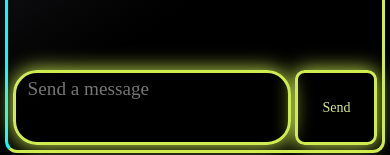
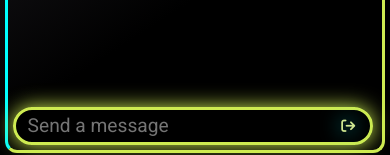
Before and after one commit to viktor-dimitrov/chatgpt-react-trial, a React (Vite) app in the folder vite-project/: page / in a window 390 px wide. Shown: the part 686-841 px from the top of the page. Built offline with nearby package versions, Linux system fonts and the light colour scheme.

Commit message:
change submit input to button with icon in textarea

```diff
--- a/vite-project/index.html
+++ b/vite-project/index.html
@@ -4,7 +4,7 @@
     <meta charset="UTF-8" />
     <link rel="icon" type="image/svg+xml" href="/vite.svg" />
     <meta name="viewport" content="width=device-width, initial-scale=1.0" />
-    <title>Vite + React</title>
+    <title>Burelian Chatbot</title>
   </head>
   <body>
     <div id="root"></div>
--- a/vite-project/src/components/ChatForm/ChatForm.jsx
+++ b/vite-project/src/components/ChatForm/ChatForm.jsx
@@ -41,7 +41,10 @@ export default function ChatForm({ messageHandler }) {
                 onChange={onInputValueChange}
                 onKeyDown={onPressEnterHandler}
             />
-            <input type="submit" value="Send"  />
+
+            <button onClick={() => onSubmitHandler()}><i class="fa-solid fa-arrow-right-from-bracket"></i></button>
+
+
 
         </form>
 
--- a/vite-project/src/components/ChatForm/ChatForm.module.css
+++ b/vite-project/src/components/ChatForm/ChatForm.module.css
@@ -8,45 +8,51 @@ form {
     margin-left: 1rem;
     margin-right: 1rem;
     padding: 0rem 1rem 1rem 1rem;
-    /* background-color: transparent; */
-
     display:flex;
-    justify-content: flex-end;
+    align-items: center;
+    justify-content: center;
     border-left: 3px solid aqua;
     border-right: 3px solid rgb(206, 235, 81);
     border-bottom: 3px solid rgb(206, 235, 81);
     border-bottom-left-radius: 0.5rem;
     border-bottom-right-radius: 0.5rem;
 
-
-
   }
 
   form textarea {
 
-    width:80%;
-    margin-right: 1rem;
+    width:100%;
     resize: none;
+    margin-left: auto;
     font-size: 1.2rem;
     padding-left: 0.5rem;
+    padding-right: 3rem;
     background-color: transparent;
     color: rgb(208, 231, 145);
+
     border: 3px solid rgb(206, 235, 81);
     box-shadow: 0px 0px 20px  rgb(206, 235, 81);
     border-radius: 1rem;
+    position: relative;
+    overflow: hidden;
+
 
 
 
   }
 
-  form input {
+  form button {
     background-color: transparent;
     color: rgb(208, 231, 145);
-    border: 3px solid rgb(206, 235, 81);
-    box-shadow: 0px 0px 20px  rgb(206, 235, 81);
-    padding: 1rem;
-    border-radius: 0.4rem;
+    border: none;
+    margin-right: 1rem;
+    position: absolute;
+    right:1.6rem;
+    text-shadow: 0px 0px 20px aqua;
+
   }
+
+
 
   @media (max-width: 600px) {
 
@@ -59,9 +65,17 @@ form {
     form textarea {
       font-size: 0.8rem;
       margin-right: 0.2rem;
+      padding-right: 2rem;
+    }
 
+    form button {
+      background-color: transparent;
+      color: rgb(208, 231, 145);
+      border: none;
+      margin-right: 1rem;
+      position: absolute;
+      right:0.2rem;
     }
 
 
-
   }
--- a/vite-project/src/components/ChatGpt/ChatGpt.jsx
+++ b/vite-project/src/components/ChatGpt/ChatGpt.jsx
@@ -89,8 +89,6 @@ export default function ChatGpt({ }) {
                         {message.role === "user" && <TimeLine role={message.role} time={message.time} /> }
                     </div>
                 ))}
-
-
             </section>
 
             <ChatForm messageHandler={messageHandler} />
--- a/vite-project/src/components/ChatGpt/ChatGpt.module.css
+++ b/vite-project/src/components/ChatGpt/ChatGpt.module.css
@@ -45,14 +45,12 @@
     position: relative;
     bottom: 5%;
     left:80%;
-
     transform: translate(-50%, -50%);
     z-index: 2;
  }
 
 
   section {
-
     text-shadow: aqua 1px 0 10px;
     display: flex;
     flex-direction: column;
@@ -62,7 +60,6 @@
     border-left: 3px solid aqua;
     border-top: 3px solid aqua;
     border-right: 3px solid rgb(206, 235, 81);
-
     border-top-left-radius: 0.5rem;
     border-top-right-radius: 0.5rem;
     position:relative;
@@ -71,8 +68,6 @@
   section::-webkit-scrollbar{
     display: none;
   }
-
-
 
 
 
--- a/vite-project/src/index.css
+++ b/vite-project/src/index.css
@@ -1,4 +1,5 @@
 @import url('https://fonts.googleapis.com/css2?family=Share+Tech&display=swap');
+@import url('https://fonts.googleapis.com/css2?family=Roboto:ital,wght@0,100;0,300;0,400;0,500;0,700;0,900;1,100;1,300;1,400;1,500;1,700;1,900&family=Share+Tech&display=swap');
 
 
 :root {
@@ -89,7 +90,7 @@ select {
 @media (max-width: 1000px) {
 
   body {
-    font: normal 14px/1.5 'Righteous', serif;
+    font: normal 14px/1.5 'Roboto', serif;
 
   }
 }
--- a/vite-project/src/services/aiService.js
+++ b/vite-project/src/services/aiService.js
@@ -1,8 +1,8 @@
 import { requestFactory } from './requester';
 
-//  const baseUrl = 'http://localhost:3000/ai';
+  const baseUrl = 'http://localhost:3000/ai';
 
-const baseUrl ='https://capricious-diagnostic-crepe.glitch.me/ai';
+ // const baseUrl ='https://capricious-diagnostic-crepe.glitch.me/ai';
 
 
 
```
